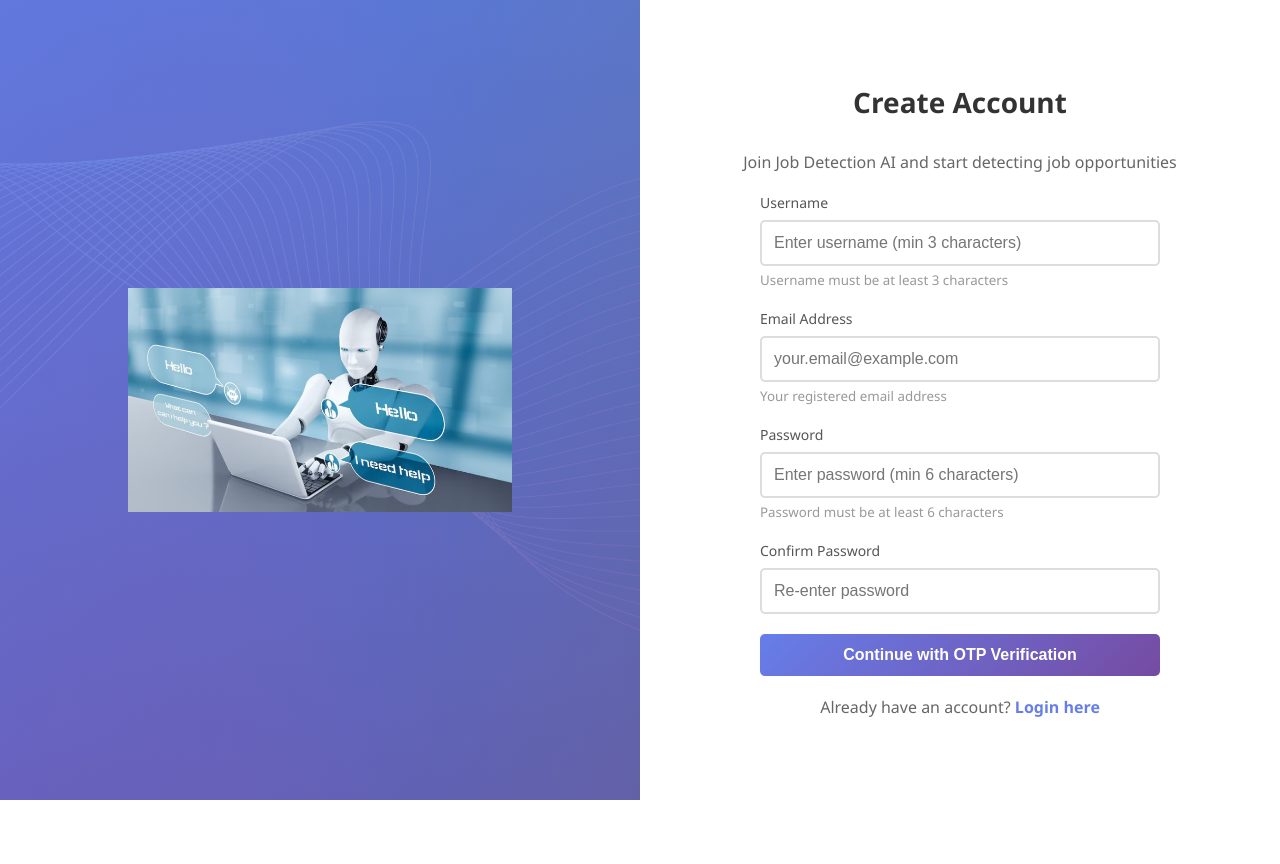
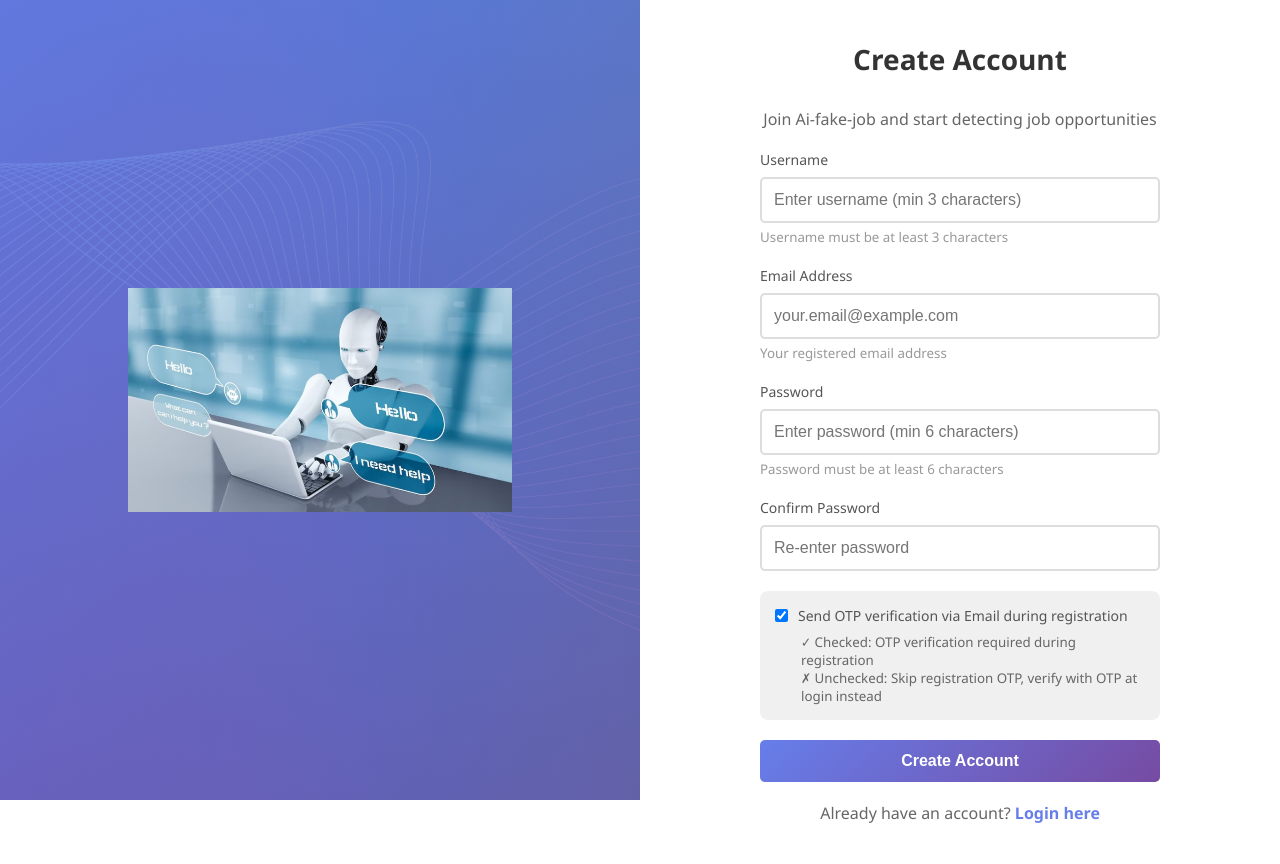
Before and after one commit to kirannxt/Ai-job-dectection-, a Flask app: page /register in a window 1280 px wide. Before the commit the page ends 800 px from the top, so only its background shows below. Run offline with Flask 3, Linux system fonts and the light colour scheme.

Commit message:
Feat: Add app name branding and email notification-based OTP verification
- Replace all app names (navbar, titles) with 'Ai-fake-job'
- Add email notification preference checkbox in registration
- If email notification enabled: OTP required during registration
- If email notification disabled: OTP required at login instead
- Add new login OTP verification flow with regenerate functionality
- Add get_user_email() database function
- Update all UI text references from 'Job Detection AI' to 'Ai-fake-job'

```diff
--- a/app.py
+++ b/app.py
@@ -1,7 +1,7 @@
 from flask import Flask, render_template, request, redirect, url_for, session, jsonify, send_from_directory
 from datetime import timedelta, datetime
 from ml_model import process_job_post, get_detector_info, retrain_model
-from database import init_db, create_user, verify_user, save_job_detection, get_user_detections, get_user_profile, log_activity, get_user_activities, get_user_preferences, save_user_preferences, update_username, update_password, user_exists, save_csv_upload, get_user_csvs, delete_csv_upload, update_csv_filename, save_training_metrics, get_latest_training_metrics, get_all_training_metrics, get_training_statistics, save_contact_info, get_contact_info, send_notification, send_email, generate_otp, save_otp, verify_otp as verify_otp_db, is_otp_verified, delete_otp, send_otp_email
+from database import init_db, create_user, verify_user, save_job_detection, get_user_detections, get_user_profile, log_activity, get_user_activities, get_user_preferences, save_user_preferences, update_username, update_password, user_exists, save_csv_upload, get_user_csvs, delete_csv_upload, update_csv_filename, save_training_metrics, get_latest_training_metrics, get_all_training_metrics, get_training_statistics, save_contact_info, get_contact_info, send_notification, send_email, generate_otp, save_otp, verify_otp as verify_otp_db, is_otp_verified, delete_otp, send_otp_email, get_user_email, send_sms
 # SMS/Phone options removed: send_sms, register_device_token, get_device_tokens
 import os, csv, uuid
 import openpyxl
@@ -46,6 +46,33 @@ def login():
         password = request.form.get('password')
 
         if verify_user(username, password):
+            # Check if user has email notifications disabled (OTP required at login)
+            user_prefs = get_user_preferences(username)
+
+            if not user_prefs['email_notifications']:
+                # Email notifications disabled - require OTP verification at login
+                user_email = get_user_email(username)
+                if user_email:
+                    # Generate OTP for login verification
+                    otp = generate_otp()
+                    save_otp(username, None, otp)
+
+                    # Send OTP via email
+                    email_sent = send_otp_email(user_email, otp, username)
+                    if not email_sent:
+                        print(f"[LOGIN OTP] Warning: Failed to send OTP email to {user_email}")
+                    else:
+                        print(f"[LOGIN OTP] OTP {otp} sent via email to {user_email}")
+
+                    # Store login attempt in session
+                    session['login_username'] = username
+                    session['login_password'] = password
+
+                    log_activity(username, 'login_attempt', 'Login attempted - OTP verification required')
+
+                    return redirect(url_for('verify_login_otp'))
+
+            # Normal login flow (email notifications enabled or no preference set)
             session['username'] = username
             log_activity(username, 'login', 'Logged in')
 
@@ -56,7 +83,7 @@ Welcome back, {username}!
 
 Login Time: {datetime.now().strftime('%Y-%m-%d %H:%M:%S')}
 
-You're now connected to your Job Detection AI system.
+You're now connected to your Ai-fake-job system.
             """
             # SMS notification removed
             send_notification(
@@ -97,6 +124,7 @@ def register():
         email = request.form.get('email', '').strip()
         password = request.form.get('password', '')
         confirm_password = request.form.get('confirm_password', '')
+        email_notifications = 1 if request.form.get('email_notifications') else 0
         # phone = request.form.get('phone', '').strip()  # SMS REMOVED
         phone = None  # SMS REMOVED - Phone field commented out
         error = None
@@ -128,28 +156,48 @@ def register():
             error = 'Username already exists'
             return render_template('register.html', error=error)
 
-        # Generate OTP
-        otp = generate_otp()
-        save_otp(username, phone, otp)
+        if email_notifications:
+            # Email notifications enabled - require OTP during registration (original flow)
+            # Generate OTP
+            otp = generate_otp()
+            save_otp(username, phone, otp)
 
-        # Send OTP via email
-        email_sent = send_otp_email(email, otp, username)
-        if not email_sent:
-            print(f"[OTP] Warning: Failed to send OTP email to {email}")
+            # Send OTP via email
+            email_sent = send_otp_email(email, otp, username)
+            if not email_sent:
+                print(f"[OTP] Warning: Failed to send OTP email to {email}")
+            else:
+                print(f"[OTP] OTP {otp} sent via email to {email}")
+
+            print(f"[OTP] OTP {otp} generated for user: {username}")
+
+            # Store registration data temporarily in session
+            session['reg_username'] = username
+            session['reg_email'] = email
+            session['reg_password'] = password
+            session['reg_phone'] = phone
+
+            log_activity(username, 'register_attempt', f'Registration started - OTP verification required')
+
+            return redirect(url_for('verify_otp'))
         else:
-            print(f"[OTP] OTP {otp} sent via email to {email}")
+            # Email notifications disabled - skip OTP during registration, will require OTP at login
+            if create_user(username, password, phone, email):
+                # Save user preferences with email_notifications disabled
+                save_user_preferences(username, 0, 0, email_notifications, 0)
 
-        print(f"[OTP] OTP {otp} generated for user: {username}")
+                # Log activity
+                log_activity(username, 'register_success', 'Account created without registration OTP - OTP required at login')
 
-        # Store registration data temporarily in session
-        session['reg_username'] = username
-        session['reg_email'] = email
-        session['reg_password'] = password
-        session['reg_phone'] = phone
+                # Send welcome email
+                send_email(email, 'Welcome to Ai-fake-job!',
+                          f'Hello {username},\n\nYour account has been created successfully.\nYou can now login and you will need to verify with OTP at login time.\n\nWelcome to Ai-fake-job!')
 
-        log_activity(username, 'register_attempt', f'Registration started - OTP verification required')
-
-        return redirect(url_for('verify_otp'))
+                success_msg = 'Registration successful! Your account has been created. Please login now - you will need to verify with OTP.'
+                return render_template('login.html', success=success_msg)
+            else:
+                error = 'Failed to create account. Please try again.'
+                return render_template('register.html', error=error)
 
     return render_template('register.html')
 
@@ -211,8 +259,8 @@ def verify_otp():
             log_activity(username, 'register_success', 'Account created and verified via OTP')
 
             # Send welcome email directly
-            send_email(email, 'Welcome to Job Detection AI!',
-                      f'Hello {username},\n\nYour account has been created successfully.\nYou can now login and start detecting job opportunities.\n\nWelcome to Job Detection AI!')
+            send_email(email, 'Welcome to Ai-fake-job!',
+                      f'Hello {username},\n\nYour account has been created successfully.\nYou can now login and start detecting job opportunities.\n\nWelcome to Ai-fake-job!')
 
             success_msg = 'Registration successful! Your account has been created. Please login now.'
             return render_template('login.html', success=success_msg)
@@ -238,7 +286,7 @@ def regenerate_otp():
     save_otp(username, phone, otp)
 
     # Send OTP via Firebase (tries Firebase, falls back to email)
-    otp_message = f"Your new OTP for Job Detection AI registration is: {otp}\n\nThis OTP will expire in 10 minutes.\n\nDo not share this OTP with anyone."
+    otp_message = f"Your new OTP for Ai-fake-job registration is: {otp}\n\nThis OTP will expire in 10 minutes.\n\nDo not share this OTP with anyone."
     fcm_sent = send_sms(phone, otp_message)
 
     # If Firebase not available, send via email as fallback
@@ -250,6 +298,111 @@ def regenerate_otp():
 
     success_msg = 'New OTP has been sent. Check your device notification or email.'
     return render_template('otp_verification.html', phone=phone, success=success_msg)
+
+
+@app.route('/verify-login-otp', methods=['GET', 'POST'])
+def verify_login_otp():
+    # Check if user has initiated login with OTP requirement
+    if 'login_username' not in session:
+        error = 'Please login again'
+        return render_template('login.html', error=error)
+
+    username = session.get('login_username')
+
+    if request.method == 'POST':
+        otp_input = request.form.get('otp', '').strip()
+        error = None
+
+        if not otp_input:
+            error = 'OTP is required'
+            return render_template('login_otp_verification.html', error=error)
+
+        # Verify OTP
+        result = verify_otp_db(username, otp_input)
+
+        if not result['success']:
+            error = result['message']
+            attempts_left = result.get('attempts', 2)
+            max_attempts = result.get('max_attempts', 2)
+
+            # If max attempts reached, offer regeneration
+            if attempts_left == 0:
+                return render_template('login_otp_verification.html',
+                                       error=error,
+                                       attempts_exhausted=True,
+                                       show_regenerate=True)
+            else:
+                return render_template('login_otp_verification.html',
+                                       error=error,
+                                       attempts_left=attempts_left)
+
+        # OTP verified - complete login
+        password = session.get('login_password')
+
+        # Cleanup OTP
+        delete_otp(username)
+
+        # Clear session login attempt variables
+        session.pop('login_username', None)
+        session.pop('login_password', None)
+
+        # Set logged in session
+        session['username'] = username
+
+        log_activity(username, 'login_success', 'Account verified via login OTP')
+
+        # Send welcome notification on login
+        from datetime import datetime
+        user_email = get_user_email(username)
+        email_body = f"""
+Welcome back, {username}!
+
+Login Time: {datetime.now().strftime('%Y-%m-%d %H:%M:%S')}
+
+You're now connected to your Ai-fake-job system.
+        """
+        send_notification(
+            username,
+            'Welcome Back',
+            email_body,
+            email_body,
+            email_body
+        )
+
+        return redirect(url_for('dashboard'))
+
+    # GET request - show login OTP verification form
+    return render_template('login_otp_verification.html')
+
+
+@app.route('/regenerate-login-otp', methods=['POST'])
+def regenerate_login_otp():
+    if 'login_username' not in session:
+        return redirect(url_for('login'))
+
+    username = session.get('login_username')
+    user_email = get_user_email(username)
+
+    if not user_email:
+        error = 'Could not retrieve email for OTP'
+        return render_template('login_otp_verification.html', error=error)
+
+    # Generate new OTP
+    otp = generate_otp()
+    save_otp(username, None, otp)
+
+    # Send OTP via email
+    email_sent = send_otp_email(user_email, otp, username)
+
+    if not email_sent:
+        print(f"[LOGIN OTP] Warning: Failed to send OTP email to {user_email}")
+    else:
+        print(f"[LOGIN OTP] OTP {otp} sent via email to {user_email}")
+
+    log_activity(username, 'login_otp_regenerated', 'New OTP generated and sent via Email')
+
+    success_msg = 'New OTP has been sent to your registered email address.'
+    return render_template('login_otp_verification.html', success=success_msg)
 
 
 @app.route('/register-device-token', methods=['POST'])
--- a/templates/dashboard.html
+++ b/templates/dashboard.html
@@ -305,7 +305,7 @@
 <body class="dashboard-page{% if user_preferences.dark_mode %} dark-mode{% endif %}{% if user_preferences.compact_view %} compact-view{% endif %}">
     <nav class="navbar">
         <div class="navbar-content">
-            <h2>Flask App</h2>
+            <h2>Ai-fake-job</h2>
             <ul class="navbar-menu">
                 <li><a href="{{ url_for('dashboard') }}">Dashboard</a></li>
                 <li><a href="{{ url_for('profile') }}">Profile</a></li>
--- a/templates/inbox.html
+++ b/templates/inbox.html
@@ -87,7 +87,7 @@
 <body>
     <nav class="navbar">
         <div class="navbar-content">
-            <h2>Flask App</h2>
+            <h2>Ai-fake-job</h2>
             <ul class="navbar-menu">
                 <li><a href="{{ url_for('dashboard') }}">Dashboard</a></li>
                 <li><a href="{{ url_for('profile') }}">Profile</a></li>
--- a/templates/job_post_detector.html
+++ b/templates/job_post_detector.html
@@ -3,7 +3,7 @@
 <head>
     <meta charset="UTF-8">
     <meta name="viewport" content="width=device-width, initial-scale=1.0">
-    <title>Job Post Detector - Scam Detection</title>
+    <title>Ai-fake-job - Scam Detection</title>
     <link rel="stylesheet" href="{{ url_for('static', filename='css/style.css') }}">
     <style>
         .detector-container {
@@ -213,7 +213,7 @@
 <body class="dashboard-page{% if user_preferences.dark_mode %} dark-mode{% endif %}{% if user_preferences.compact_view %} compact-view{% endif %}">
     <nav class="navbar">
         <div class="navbar-content">
-            <h2>Flask App</h2>
+            <h2>Ai-fake-job</h2>
             <ul class="navbar-menu">
                 <li><a href="{{ url_for('dashboard') }}">Dashboard</a></li>
                 <li><a href="{{ url_for('profile') }}">Profile</a></li>
--- a/templates/login.html
+++ b/templates/login.html
@@ -3,7 +3,7 @@
 <head>
     <meta charset="UTF-8">
     <meta name="viewport" content="width=device-width, initial-scale=1.0">
-    <title>Flask App - Login</title>
+    <title>Ai-fake-job - Login</title>
     <link rel="stylesheet" href="{{ url_for('static', filename='css/style.css') }}">
 </head>
 <body class="auth-page">
--- a/templates/model_info.html
+++ b/templates/model_info.html
@@ -117,7 +117,7 @@
 <body class="dashboard-page{% if user_preferences.dark_mode %} dark-mode{% endif %}{% if user_preferences.compact_view %} compact-view{% endif %}">
     <nav class="navbar">
         <div class="navbar-content">
-            <h2>Flask App</h2>
+            <h2>Ai-fake-job</h2>
             <ul class="navbar-menu">
                 <li><a href="{{ url_for('dashboard') }}">Dashboard</a></li>
                 <li><a href="{{ url_for('profile') }}">Profile</a></li>
--- a/templates/otp_verification.html
+++ b/templates/otp_verification.html
@@ -3,7 +3,7 @@
 <head>
     <meta charset="UTF-8">
     <meta name="viewport" content="width=device-width, initial-scale=1.0">
-    <title>Verify OTP - Job Detection AI</title>
+    <title>Verify OTP - Ai-fake-job</title>
     <link rel="stylesheet" href="{{ url_for('static', filename='css/style.css') }}">
 </head>
 <body class="auth-page">
--- a/templates/profile.html
+++ b/templates/profile.html
@@ -115,7 +115,7 @@
 <body class="dashboard-page{% if user_preferences.dark_mode %} dark-mode{% endif %}{% if user_preferences.compact_view %} compact-view{% endif %}">
     <nav class="navbar">
         <div class="navbar-content">
-            <h2>Flask App</h2>
+            <h2>Ai-fake-job</h2>
             <ul class="navbar-menu">
                 <li><a href="{{ url_for('dashboard') }}">Dashboard</a></li>
                 <li><a href="{{ url_for('profile') }}">Profile</a></li>
--- a/templates/register.html
+++ b/templates/register.html
@@ -3,14 +3,14 @@
 <head>
     <meta charset="UTF-8">
     <meta name="viewport" content="width=device-width, initial-scale=1.0">
-    <title>Register - Job Detection AI</title>
+    <title>Register - Ai-fake-job</title>
     <link rel="stylesheet" href="{{ url_for('static', filename='css/style.css') }}">
 </head>
 <body class="auth-page">
     <div class="login-container">
         <h1>Create Account</h1>
         <p style="text-align: center; color: #666; margin-bottom: 20px;">
-            Join Job Detection AI and start detecting job opportunities
+            Join Ai-fake-job and start detecting job opportunities
         </p>
 
         {% if error %}
@@ -78,8 +78,20 @@
                        placeholder="Re-enter password" minlength="6" required>
             </div>
 
+            <div class="form-group" style="margin: 20px 0; padding: 15px; background: #f0f0f0; border-radius: 8px;">
+                <label style="display: flex; align-items: center;margin-bottom: 0;">
+                    <input type="checkbox" id="email_notifications" name="email_notifications" value="1" checked
+                           style="width: auto; margin-right: 10px;">
+                    <span>Send OTP verification via Email during registration</span>
+                </label>
+                <small style="color: #666; margin-top: 8px; display: block; margin-left: 26px;">
+                    ✓ Checked: OTP verification required during registration<br>
+                    ✗ Unchecked: Skip registration OTP, verify with OTP at login instead
+                </small>
+            </div>
+
             <button type="submit" class="btn" id="registerBtn">
-                Continue with OTP Verification
+                Create Account
             </button>
         </form>
 
--- a/templates/settings.html
+++ b/templates/settings.html
@@ -57,7 +57,7 @@
 <body class="dashboard-page{% if preferences.dark_mode %} dark-mode{% endif %}{% if preferences.compact_view %} compact-view{% endif %}">
     <nav class="navbar">
         <div class="navbar-content">
-            <h2>Flask App</h2>
+            <h2>Ai-fake-job</h2>
             <ul class="navbar-menu">
                 <li><a href="{{ url_for('dashboard') }}">Dashboard</a></li>
                 <li><a href="{{ url_for('profile') }}">Profile</a></li>
--- a/templates/upload.html
+++ b/templates/upload.html
@@ -107,7 +107,7 @@
 <body class="dashboard-page{% if user_preferences.dark_mode %} dark-mode{% endif %}{% if user_preferences.compact_view %} compact-view{% endif %}">
     <nav class="navbar">
         <div class="navbar-content">
-            <h2>Flask App</h2>
+            <h2>Ai-fake-job</h2>
             <ul class="navbar-menu">
                 <li><a href="{{ url_for('dashboard') }}">Dashboard</a></li>
                 <li><a href="{{ url_for('profile') }}">Profile</a></li>
```
Also changed, not shown: database.py (+8 -0 lines), templates/login_otp_verification.html (added, +102 -0 lines), job_detection.db.
